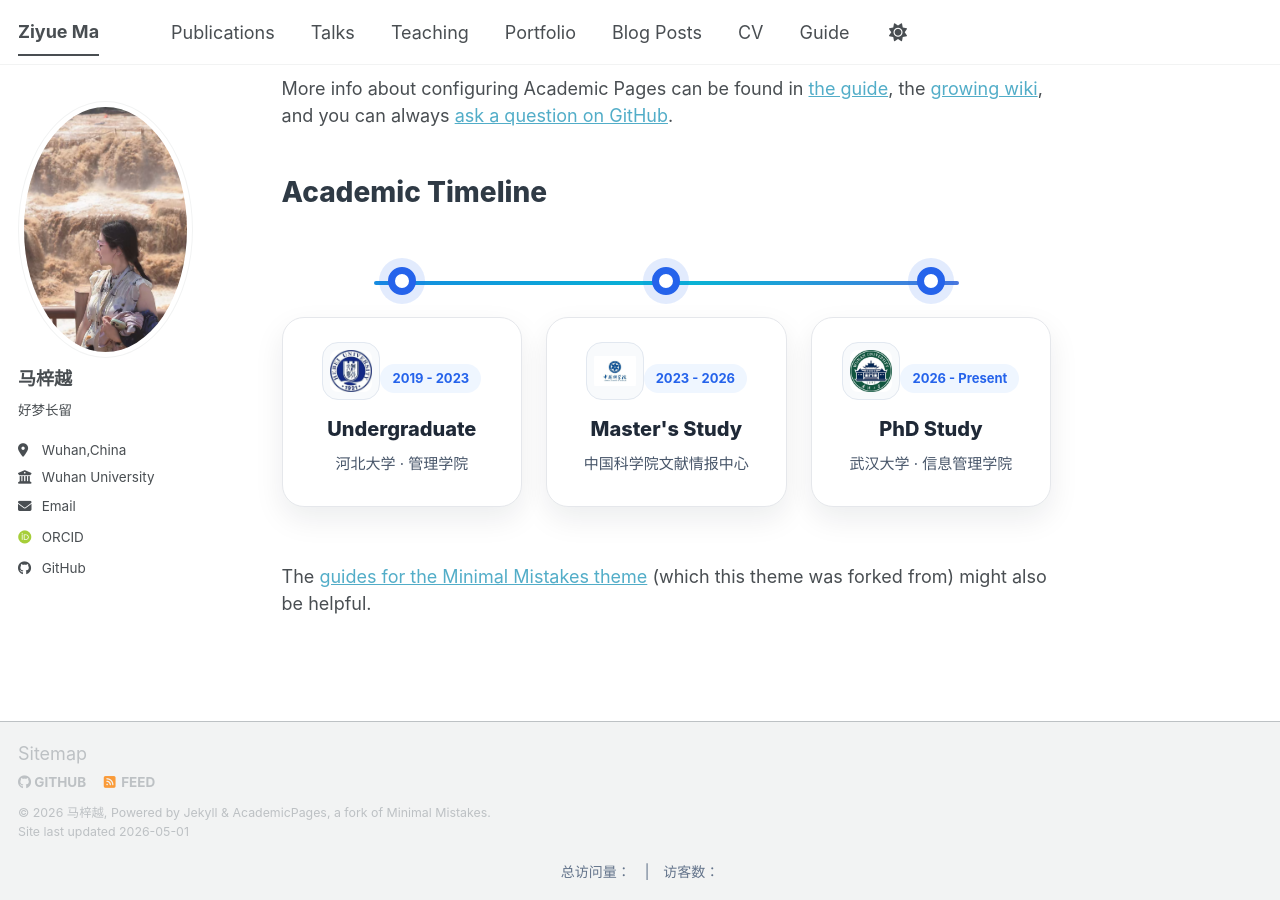
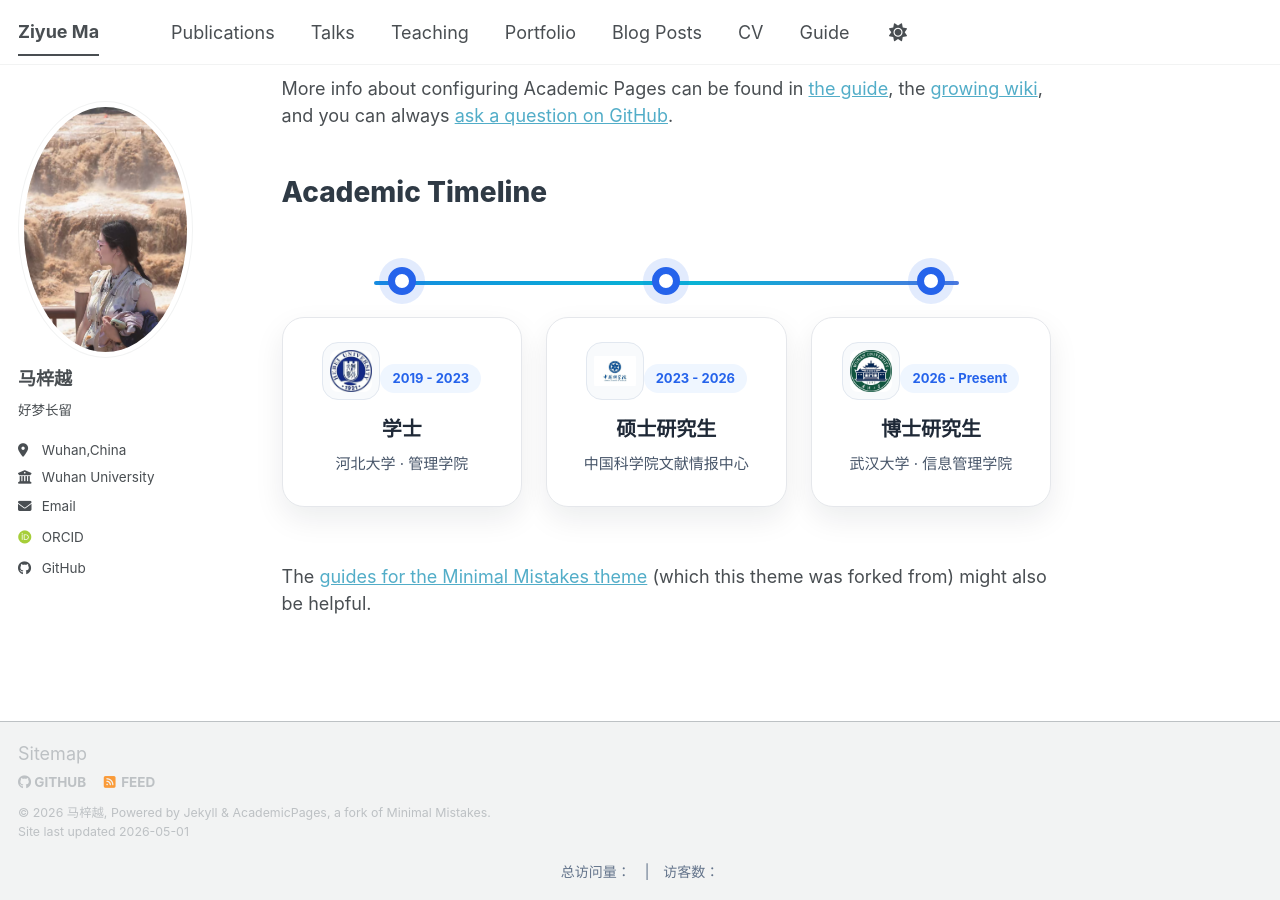
Before and after one commit to mzy167847983749328727/mzy167847983749328727.github.io, a Jekyll site: the page built from _pages/about.md, in a window 1280 px wide and 900 px high, scrolled down 3222 px. Built offline with Jekyll 4.4.1, drawn with Linux system fonts in a browser that asks for light colours; some web fonts are replaced; a script bundle is joined from its source files by our own code; library files that are not in the unit come from our copies; comment, search, counter and statistics services are not loaded.

Commit message:
Update academic-timeline.html

```diff
--- a/_includes/academic-timeline.html
+++ b/_includes/academic-timeline.html
@@ -178,7 +178,7 @@
       <div class="timeline-card">
         <img class="timeline-logo" src="/images/hbu.jpg" alt="Hebei University logo">
         <div class="timeline-year">2019 - 2023</div>
-        <div class="timeline-degree">Undergraduate</div>
+        <div class="timeline-degree">学士</div>
         <div class="timeline-school">河北大学 · 管理学院</div>
       </div>
     </div>
@@ -188,7 +188,7 @@
       <div class="timeline-card">
         <img class="timeline-logo" src="/images/cas.jpg" alt="Chinese Academy of Sciences logo">
         <div class="timeline-year">2023 - 2026</div>
-        <div class="timeline-degree">Master's Study</div>
+        <div class="timeline-degree">硕士研究生</div>
         <div class="timeline-school">中国科学院文献情报中心</div>
       </div>
     </div>
@@ -198,7 +198,7 @@
       <div class="timeline-card">
         <img class="timeline-logo" src="/images/whu.jpg" alt="Wuhan University logo">
         <div class="timeline-year">2026 - Present</div>
-        <div class="timeline-degree">PhD Study</div>
+        <div class="timeline-degree">博士研究生</div>
         <div class="timeline-school">武汉大学 · 信息管理学院</div>
       </div>
     </div>
```
